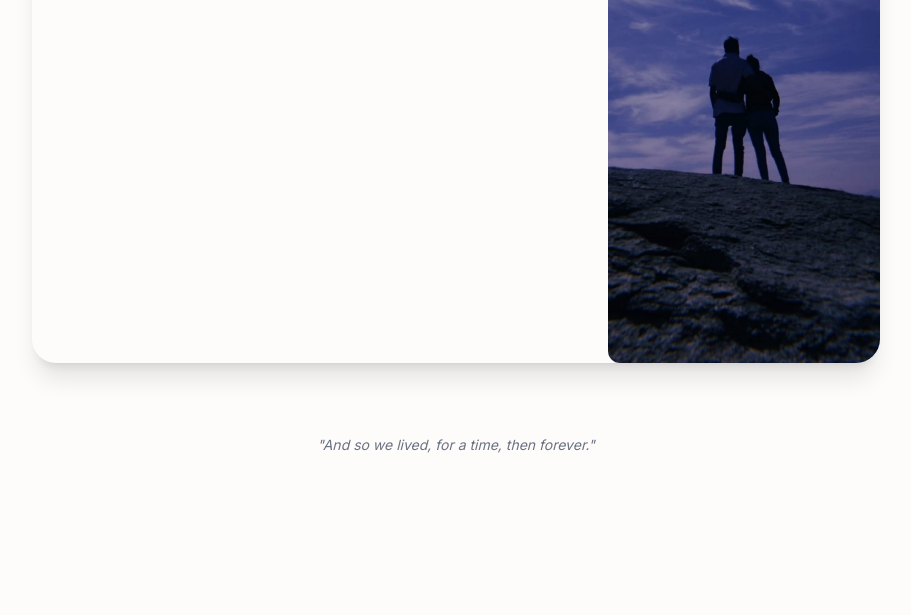
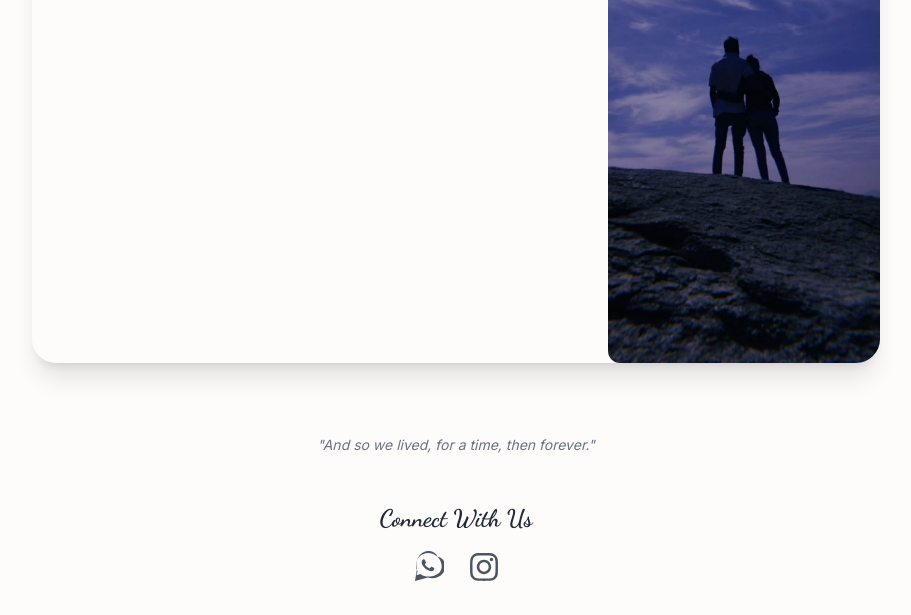
Before and after one commit to ChetanRathod-CR/Chetan-wedding-invitation, a plain HTML site: page index.html in a window 1280 px wide. Shown: the part 2438-3053 px from the top of the page, without its empty margins (184-1095 px from the left). Before the commit the page ends 2941 px from the top, so only its background shows below. Drawn offline with nearby package versions, Linux system fonts and the light colour scheme.

Commit message:
Update index.html

```diff
--- a/index.html
+++ b/index.html
@@ -102,6 +102,29 @@
             <p>"And so we lived, for a time, then forever."</p>
         </div>
 
+        <!-- Social Media Links -->
+        <div class="text-center mt-12">
+            <h3 class="text-2xl dancing-script font-semibold text-gray-800 mb-4">Connect With Us</h3>
+            <div class="flex justify-center space-x-6">
+
+            <!-- WhatsApp -->
+            <a href="https://wa.me/9604710751" target="_blank" class="text-gray-600 hover:text-green-600 transition-colors duration-300 transform hover:scale-110">
+                <svg xmlns="http://www.w3.org/2000/svg" viewBox="0 0 448 512" class="w-8 h-8 fill-current">
+                <path d="M380.9 97.1C339-4.7 211.5-31.7 120.1 39.6 49.3 95.9 19.2 191.4 48.3 278.1L16.6 480l205-54.1c87.4 29.4 183.3-.5 239.9-70.2 71.4-91.3 44.4-218.8-61.6-258.6zM224 408c-39.7 0-78.5-11.7-111-33.8l-7.9-5.3-66 17.4L58.3 323l-4.9-8.1C38.8 289 32 256.7 32 224 32 119 119 32 224 32c58.7 0 113.9 22.9 155.1 64 41.2 41.1 64.1 96.4 64.1 155.1C443.1 353 336.9 408 224 408zm92.6-138.6c-5-2.5-29.5-14.6-34.1-16.2-4.6-1.7-8-2.5-11.4 2.5s-13 16.2-15.9 19.6c-2.9 3.3-5.9 3.7-10.9 1.2-29.5-14.8-48.9-26.4-68.3-59.7-5.2-8.9 5.2-8.3 14.8-27.4 1.6-3.3.8-6.2-.4-8.7-1.2-2.5-11.4-27.5-15.6-37.7-4.1-10.2-8.3-8.7-11.4-8.9-2.9-.2-6.2-.2-9.6-.2s-8.7 1.2-13.3 6.2c-4.6 5-17.6 17.2-17.6 42.2s18 49 20.4 52.5c2.5 3.3 35.1 53.5 85 75.1 11.9 5.2 21.1 8.3 28.3 10.6 11.9 3.7 22.8 3.1 31.4 1.9 9.6-1.5 29.5-12.1 33.7-23.9 4.1-11.9 4.1-22 2.9-23.9-1.2-2.1-4.6-3.3-9.6-5.8z"/>
+                </svg>
+            </a>
+
+            <!-- Instagram -->
+            <a href="https://instagram.com/iamcr___" target="_blank" class="text-gray-600 hover:text-pink-600 transition-colors duration-300 transform hover:scale-110">
+                <svg xmlns="http://www.w3.org/2000/svg" viewBox="0 0 448 512" class="w-8 h-8 fill-current">
+                <path d="M224.1 141c-63.6 0-114.9 51.3-114.9 114.9S160.5 370.9 224.1 370.9 339 319.6 339 256 287.7 141 224.1 141zm0 189.6c-41.2 0-74.7-33.5-74.7-74.7s33.5-74.7 74.7-74.7 74.7 33.5 74.7 74.7-33.5 74.7-74.7 74.7zm146.4-194.3c0 14.9-12 26.9-26.9 26.9s-26.9-12-26.9-26.9 12-26.9 26.9-26.9 26.9 12 26.9 26.9zm76.1 27.2c-1.7-35.7-9.9-67.3-36.2-93.5s-57.8-34.5-93.5-36.2c-36.9-2.1-147.6-2.1-184.5 0-35.7 1.7-67.3 9.9-93.5 36.2s-34.5 57.8-36.2 93.5c-2.1 36.9-2.1 147.6 0 184.5 1.7 35.7 9.9 67.3 36.2 93.5s57.8 34.5 93.5 36.2c36.9 2.1 147.6 2.1 184.5 0 35.7-1.7 67.3-9.9 93.5-36.2s34.5-57.8 36.2-93.5c2.1-36.9 2.1-147.6 0-184.5zM398.8 388c-7.8 19.6-22.9 34.7-42.5 42.5-29.4 11.7-99.2 9-132.3 9s-102.9 2.6-132.3-9c-19.6-7.8-34.7-22.9-42.5-42.5-11.7-29.4-9-99.2-9-132.3s-2.6-102.9 9-132.3c7.8-19.6 22.9-34.7 42.5-42.5 29.4-11.7 99.2-9 132.3-9s102.9-2.6 132.3 9c19.6 7.8 34.7 22.9 42.5 42.5 11.7 29.4 9 99.2 9 132.3s2.6 102.9-9 132.3z"/>
+                </svg>
+            </a>
+
+            </div>
+       </div>
+
+
     </div>
 
     <script>
```
